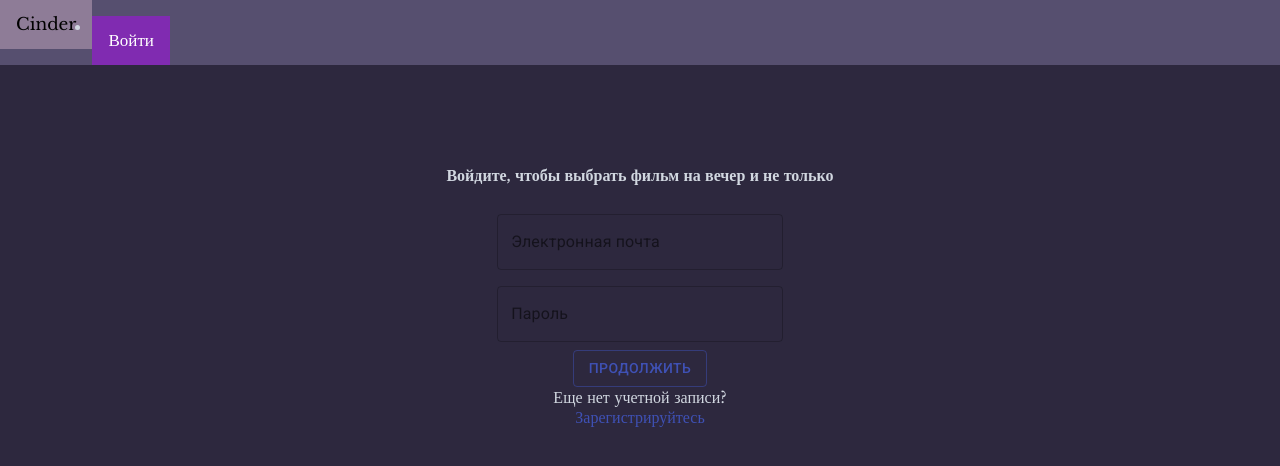
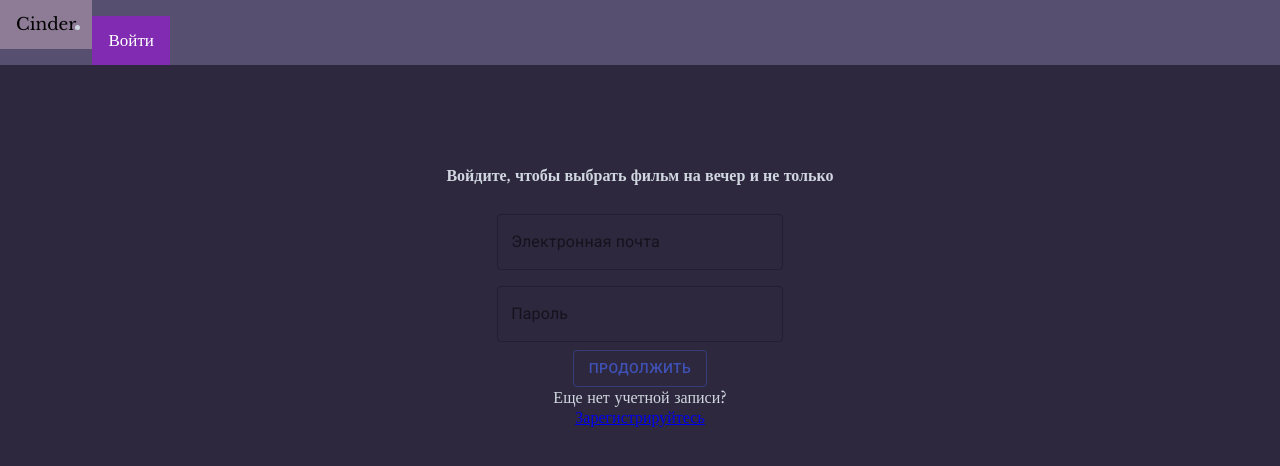
Before and after one commit to krsldz/Cinder, a React (Create React App) app in the folder front/: page /login in a window 1280 px wide. Shown: the top 466 px of the page. Built offline with nearby package versions, Linux system fonts and the light colour scheme.

Commit message:
link to register repaired

```diff
--- a/front/src/components/AuthForm/AuthForm.jsx
+++ b/front/src/components/AuthForm/AuthForm.jsx
@@ -2,8 +2,7 @@ import React from "react";
 import { makeStyles } from "@material-ui/core/styles";
 import Button from "@material-ui/core/Button";
 import TextField from "@material-ui/core/TextField";
-import RegisterForm from "../RegisterForm/RegisterForm";
-import Link from "@material-ui/core/Link";
+import {Link} from "react-router-dom";
 import { useState } from "react";
 import { useDispatch } from "react-redux";
 import { useHistory, useLocation } from "react-router";
@@ -86,7 +85,7 @@ export default function AuthForm() {
       <div>Еще нет учетной записи?</div>
 
       <div>
-        <Link href="#"> Зарегистрируйтесь </Link>
+        <Link to="/register"> Зарегистрируйтесь </Link>
       </div>
     </div>
   );
```
